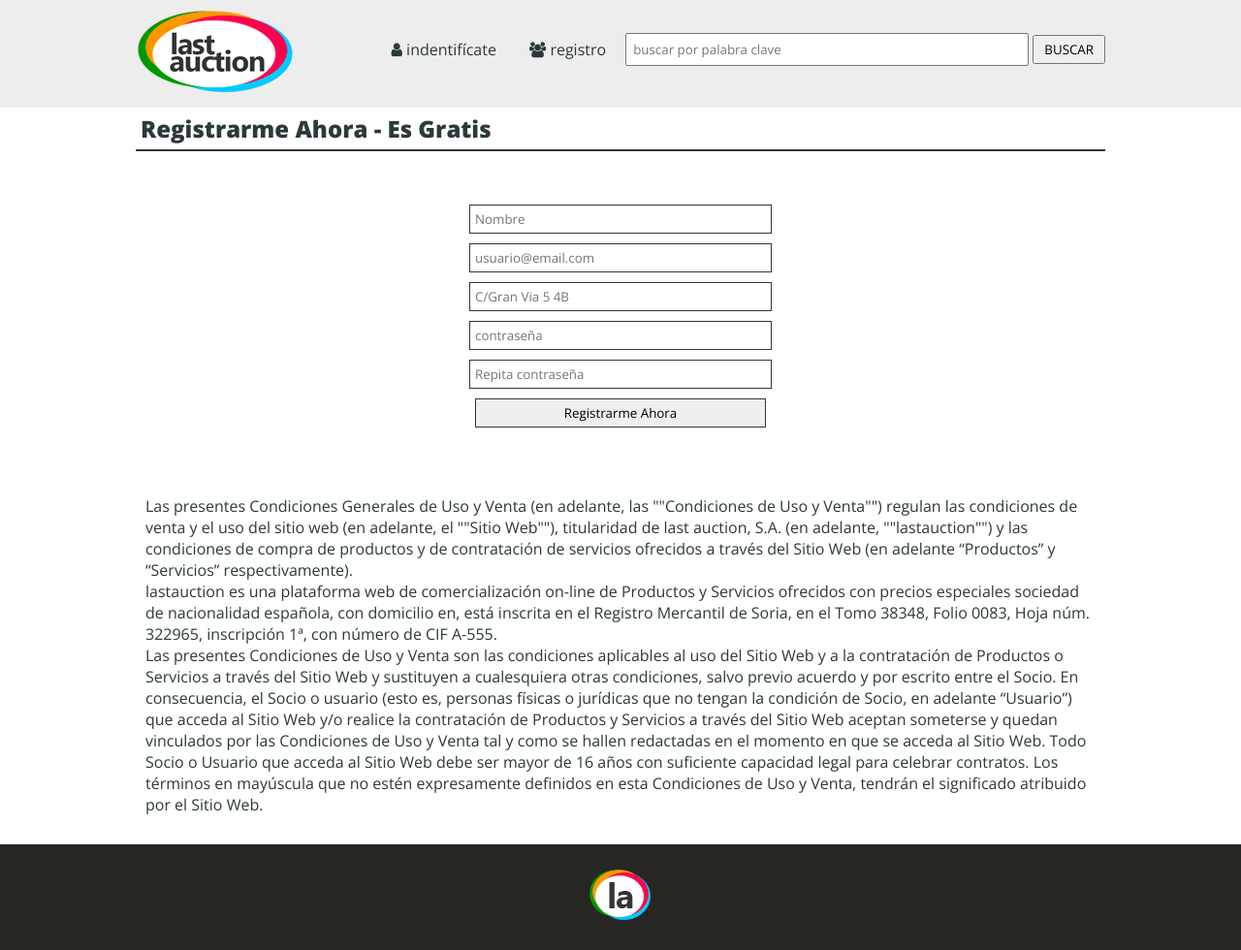
After one commit to pablomario/LastAuction, a PHP site: page /registro.html in a window 1280 px wide. The commit adds this page. Shown: the whole page at 97% size. Run offline with PHP 8.4, Linux system fonts and the light colour scheme; some libraries are stand-ins or nearby versions.

Commit message:
agregado buscador registro
dos cosas mas

```diff
--- a/estilo/estilo.css
+++ b/estilo/estilo.css
@@ -10,7 +10,6 @@
 body{
 	background: #fff;
 }
-
 
 p, h1, h2, h3{
 	color: #2C393B;
@@ -35,6 +34,28 @@ nav{
 	border-bottom: #5f5f5f;
 	background: #ededed;
 }
+
+nav form{
+	display: inline-block;
+	float: right;
+	margin-top: 24px;
+}
+
+nav form input[type="text"]{
+	width: 400px;
+	padding: 6px;
+}
+
+nav form input[type="submit"]{
+
+	padding: 4px 10px 4px 10px;
+
+}
+
+nav form input[type="submit"]:hover{
+
+}
+
 
 nav ul {
 	float: right;
@@ -73,7 +94,6 @@ nav li .contacto:hover{
 }
 
 header{
-
 	min-height: 450px;
 	padding: 10px;
 	display: block;
--- /dev/null
+++ b/registro.html
@@ -0,0 +1,84 @@
+<!DOCTYPE html>
+<html>
+  <head>
+    <meta charset="UTF-8">
+    <link rel="icon" href="img/favicon.png" type="image/x-icon">
+    <title>last auction</title>
+    <link rel="stylesheet" type="text/css" href="estilo/estilo.css">
+    <link href="//maxcdn.bootstrapcdn.com/font-awesome/4.2.0/css/font-awesome.min.css" rel="stylesheet">
+
+  </head>
+  <body>
+
+    <nav>
+      <div class="centrado">
+        <a href="index.html"><img src="img/logo.png"></a>
+
+        <form action="buscar.php" method="get" accept-charset="utf-8">
+          <input type="text" name="busqueda" value="" placeholder="buscar por palabra clave">
+          <input type="submit" name="buscar" value="BUSCAR">
+        </form>
+
+        <ul>
+          <li><a href="index.html" class="login"><i class="fa fa-user "></i> indentifícate</a>
+          <li><a href="registro.html" class="registro"><i class="fa fa-users "></i> registro</a></li>
+        </ul>
+
+    </div>
+  </nav>
+
+  <section>
+      <div class="centrado">
+        <h1>Registrarme Ahora - Es Gratis</h1>
+        <article>
+          <form>
+            <input type="text" name="usuario" id="usuario" placeholder="Nombre" />
+            <input type="text" name="email" id="email" placeholder="usuario@email.com" />
+            <input type="text" name="direccion" id="direccion" placeholder="C/Gran Via 5 4B" />
+            <input type="password" name="password1" id="password1" placeholder="contraseña" />
+            <input type="password" name="password2" id="password2" placeholder="Repita contraseña" />
+            <input type="submit" name="enviar" value="Registrarme Ahora" />
+          </form>
+        </article>
+
+        <article>
+          <p>Las presentes Condiciones Generales de Uso y Venta (en adelante, las ""Condiciones de Uso y Venta"")
+          regulan las condiciones de venta y el uso del sitio web (en adelante, el ""Sitio Web""),
+          titularidad de last auction, S.A. (en adelante, ""lastauction"") y las condiciones de
+          compra de productos y de contratación de servicios ofrecidos a través del Sitio Web
+          (en adelante “Productos” y “Servicios” respectivamente).</p>
+
+          <p>lastauction es una plataforma web de comercialización on-line de Productos y Servicios
+          ofrecidos con precios especiales sociedad de nacionalidad española, con domicilio en,
+          está inscrita en el Registro Mercantil de Soria, en el Tomo 38348, Folio 0083, Hoja núm. 322965,
+          inscripción 1ª, con número de CIF A-555.</p>
+
+          <p>Las presentes Condiciones de Uso y Venta son las condiciones aplicables al uso del Sitio Web
+            y a la contratación de Productos o Servicios a través del Sitio Web y sustituyen a cualesquiera
+            otras condiciones, salvo previo acuerdo y por escrito entre el Socio.
+            En consecuencia, el Socio o usuario (esto es, personas físicas o jurídicas que no tengan
+            la condición de Socio, en adelante “Usuario”) que acceda al Sitio Web y/o realice
+            la contratación de Productos y Servicios a través del Sitio Web aceptan someterse y
+            quedan vinculados por las Condiciones de Uso y Venta tal y como se hallen redactadas
+            en el momento en que se acceda al Sitio Web.
+
+            Todo Socio o Usuario que acceda al Sitio Web debe ser mayor de 16 años con suficiente
+            capacidad legal para celebrar contratos.
+
+            Los términos en mayúscula que no estén expresamente definidos en esta Condiciones de
+            Uso y Venta, tendrán el significado atribuido por el Sitio Web.</p>
+        </article>
+
+      </div>
+    </section>
+
+    <footer>
+      <div class="centrado">
+        <article>
+          <img src="img/favicon.png">
+        </article>
+      </div>
+    </footer>
+
+  </body>
+</html>
```
Also changed, not shown: index.html (+11 -6 lines), productos.php (added).
